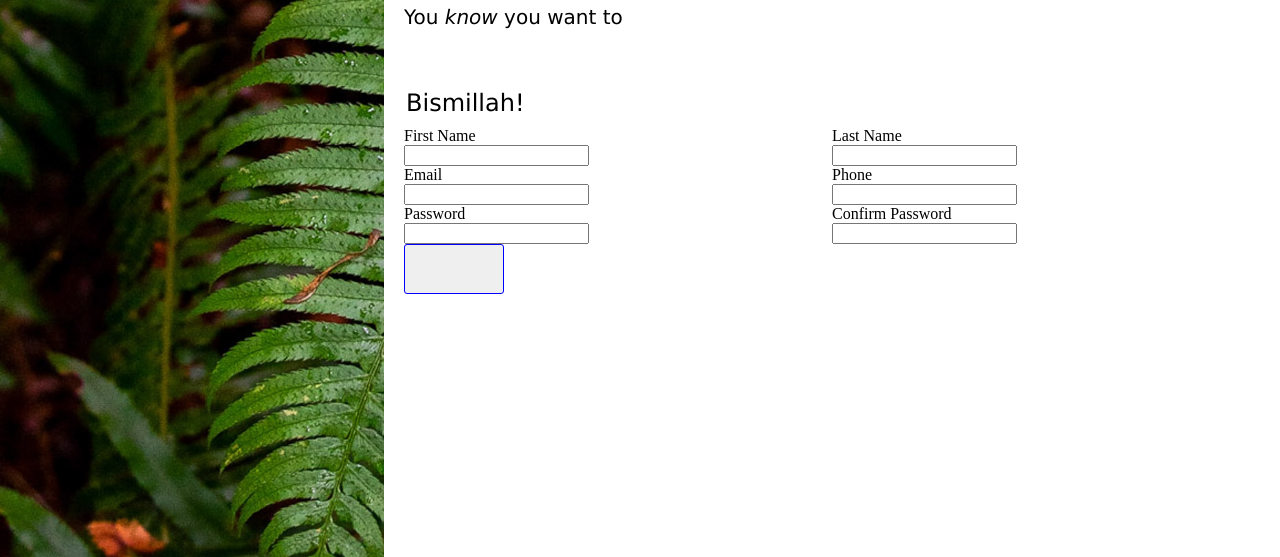
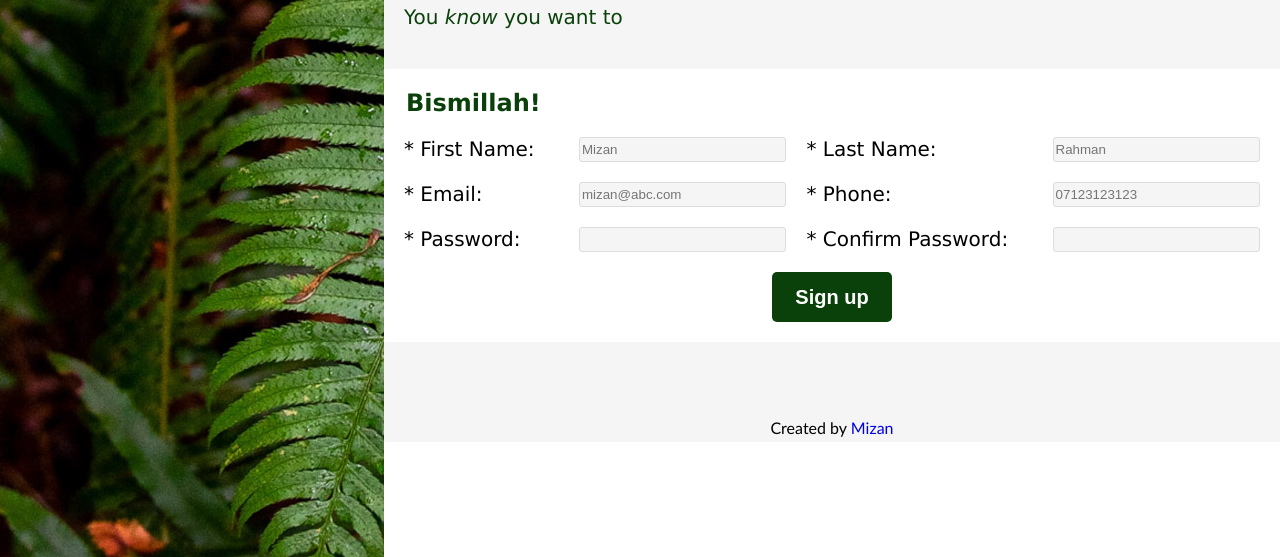
Before and after one commit to Mizan95/landing_page, a plain HTML site: page index.html in a window 1280 px wide. Shown: the part 243-800 px from the top of the page. Drawn offline with Linux system fonts and the light colour scheme.

Commit message:
Complete form grid layout, validation, Add footer, Modify aesthetics

```diff
--- a/index.html
+++ b/index.html
@@ -15,7 +15,7 @@
     </div>
     <section class="main-section"> <!-- section with content -->
         <div class="intro-text-wrapper"> <!-- text sub-section-->
-            <p>This is a real service. This will help you gain the abilities of becoming a web developer.<br>
+            <p>This is a real service. This will help you gain the abilities of becoming a web developer<br>
                 This is a very in-demand skill that will help you with financial success <br>
                 With financial success, comes free time <br>
                 Free time to do things that are good <br>
@@ -28,35 +28,25 @@
             <form action="#" method="get">
                 <legend>Bismillah!</legend>
                 <div class="form-grid">
-                    <div class="first-name-wrapper">
-                        <label for="first-name">First Name</label>
-                        <input type="text" id="first-name" name="first_name">
-                    </div>
-                    <div class="last-name-wrapper">
-                        <label for="last-name">Last Name</label>
-                        <input type="text" id="last-name" name="last_name">
-                    </div>
-                    <div class="email-wrapper">
-                        <label for="email">Email </label>
-                        <input type="email" name="email" id="email">
-                    </div>
-                    <div class="phone-wrapper">
-                        <label for="tel-number">Phone</label>
-                        <input type="tel" id="tel-number" name="tel_number">
-                    </div>
-                    <div class="password-wrapper">
-                        <label for="password">Password</label>
-                        <input type="password" name="password" id="password">
-                    </div>
-
-                    <div class="confirm-password-wrapper">
-                        <label for="confirm-password">Confirm Password</label>
-                        <input type="password" name="confirm-password" id="confirm-password">
-                    </div>
+                    <label for="first-name">* First Name:</label>
+                    <input type="text" id="first-name" name="first_name" maxlength="24" required placeholder="Mizan">
+                    <label for="last-name">* Last Name:</label>
+                    <input type="text" id="last-name" name="last_name" maxlength="24" required placeholder="Rahman">
+                    <label for="email">* Email: </label>
+                    <input type="email" name="email" id="email" required placeholder="mizan@abc.com">
+                    <label for="tel-number">* Phone:</label>
+                    <input type="tel" id="tel-number" name="tel_number" required placeholder="07123123123">
+                    <label for="password">* Password:</label>
+                    <input type="password" name="password" id="password" required>
+                    <label for="confirm-password">* Confirm Password:</label>
+                    <input type="password" name="confirm-password" id="confirm-password" minlength="8" maxlength="24" required>
                 </div>
-                <button type="submit"></button>
+                <button type="submit">Sign up</button>
             </form>
         </div>
+        <footer>
+            <text>Created by <a href="https://github.com/Mizan95">Mizan</a></text>
+        </footer>
     </section>
 </body>
 </html>
--- a/style.css
+++ b/style.css
@@ -22,11 +22,13 @@ body {
     top: 150px;
     width: 30%;
     min-width: fit-content;
+    padding: 10px;
+
     background-color: rgba(240, 248, 255, 0.373);
+
     display: flex;
     justify-content: center;
     align-items: center;
-    padding: 10px;
 }
 
 .title-bar > img {
@@ -36,7 +38,9 @@ body {
 
 .title-bar text {
     font-size: 3rem;
-    color: antiquewhite;
+    font-family: 'Lucida Sans', 'Lucida Sans Regular', 'Lucida Grande', 'Lucida Sans Unicode', Geneva, Verdana, sans-serif;
+    color: whitesmoke;
+    margin-left: 10px;
 }
 
 /* main content section */
@@ -55,69 +59,82 @@ body {
 /* text section within main section */
 .intro-text-wrapper {
     padding: 20px;
+    background-color: whitesmoke;
 }
 
 .intro-text-wrapper > p {
     font-size: 1.25rem;
     font-family: 'Lucida Sans', 'Lucida Sans Regular', 'Lucida Grande', 'Lucida Sans Unicode', Geneva, Verdana, sans-serif;
+    color: rgb(10, 65, 10);
 }
 
 /* form within main section */
 input {
-    display: block;
+    border: solid 1px gainsboro;
+    border-radius: 3px;
+    background-color: whitesmoke;
+    height: 25px;
+    width: inherit;
 }
 
 .form-wrapper {
     padding: 20px;
 }
 
-form > label,
+form label,
 legend {
     font-size: 1.25rem;
     font-family: 'Lucida Sans', 'Lucida Sans Regular', 'Lucida Grande', 'Lucida Sans Unicode', Geneva, Verdana, sans-serif;
 }
-
 legend {
     font-size: 1.5rem;
-    margin-bottom: 10px;
+    font-weight: 800;
+    margin-bottom: 20px;
+    color: rgb(10, 65, 10);
 }
  .form-grid {
     display: grid;
-    grid-template-columns: auto auto;
+    grid-template-columns: auto auto auto auto;
     grid-template-rows: auto;
-    grid-template-areas:
-    "first-name last-name"
-    "email phone"
-    "password confirm-password";
- }
+    gap: 20px;
 
- .first-name-wrapper {
-    grid-area: first-name;
- }
-
- .last-name-wrapper {
-    grid-area: last-name;
- }
-
- .email-wrapper {
-    grid-area: email;
- }
-
- .phone-wrapper {
-    grid-area: phone;
- }
-
- .password-wrapper {
-    grid-area: password;
- }
-
- .confirm-password-wrapper {
-    grid-area: confirm-password;
+    margin-bottom: 20px;
  }
 
 button {
-    width: 100px;
+    width: 120px;
     height: 50px;
-    border: solid 1px blue;
-    border-radius: 3px;
+    padding: 10px;
+
+    border: none;
+    border-radius: 5px;
+    background-color: rgb(10, 65, 10);
+    color: white;
+
+    font-size: 1.25rem;
+    font-weight: 600;
+
+    display: block;
+    margin: auto;
+
 }
+
+/* footer */
+footer {
+    height: 100px;
+    background-color: whitesmoke;
+
+    display: flex;
+    justify-content: center;
+    align-items: flex-end;
+}
+
+footer > text {
+    margin-bottom: 5px;
+    font-family: 'Gill Sans', 'Gill Sans MT', Calibri, 'Trebuchet MS', sans-serif;
+}
+
+footer > text > a {
+    text-decoration: none;
+
+}
```
Also changed, not shown: workspace.html (added).
